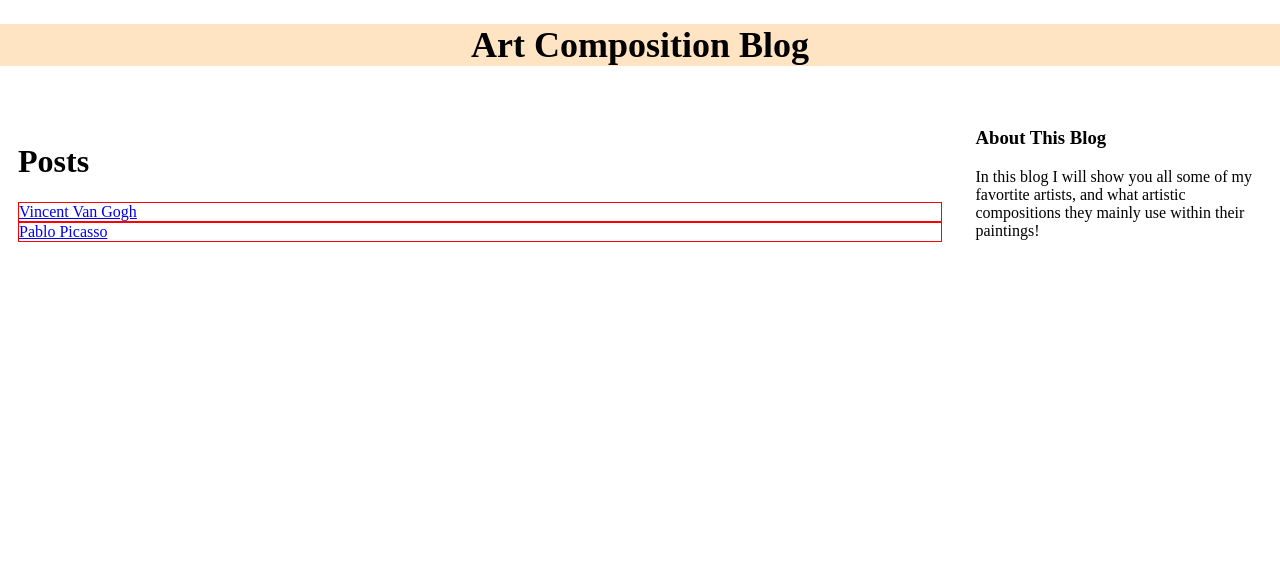
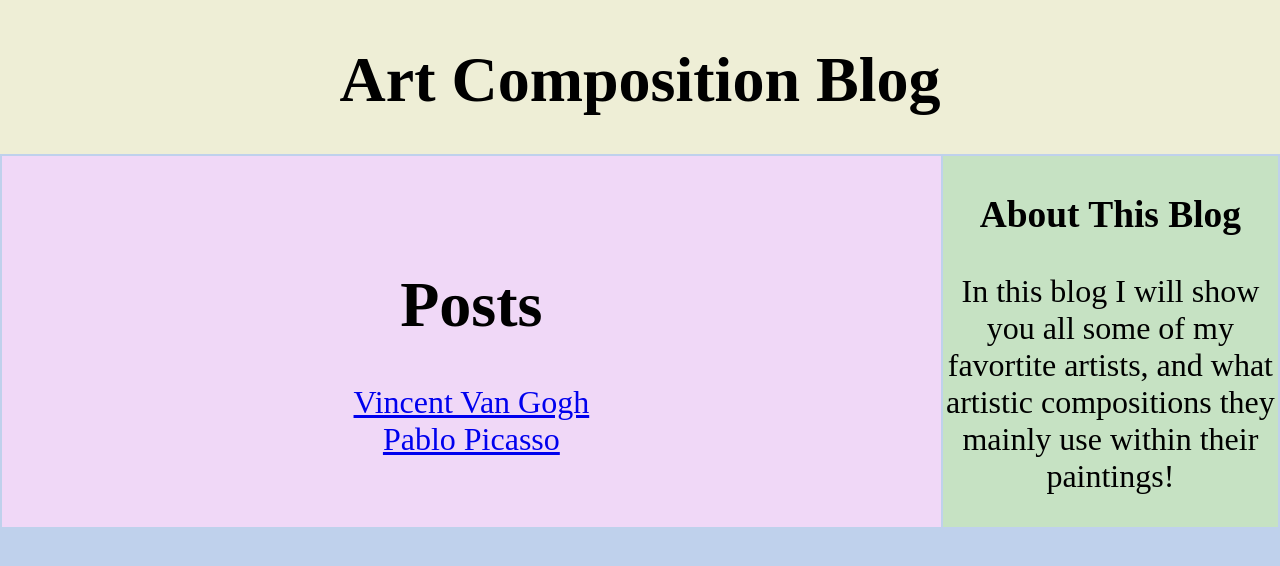
Before and after one commit to Isha8662/blogpost, a Flask app: page / in a window 1280 px wide. Shown: the top 566 px of the page. Run offline with Flask 3, Linux system fonts and the light colour scheme.

Commit message:
Fixed Padding Issue On Header

```diff
--- a/static/styles.css
+++ b/static/styles.css
@@ -10,19 +10,43 @@ html, body {
 }
 
 td {
-    padding: 1em;
+    padding: 0;
 }
 
 .head {
-    background-color: bisque;
-    font-size: large;
+    background-color: rgb(238, 238, 214);
+    height: 10rem;
+    width: 100%;
+    font-size:2rem;
     text-align: center;
+    vertical-align: center;
+    padding-top: 3.5rem;
+    margin-top: -0.5%;
 }
 
+.about {
+    background-color: rgb(198, 226, 195);
+    height: 74px;
+    width: 25%;
+    font-size:2rem;
+    text-align: center;
+    vertical-align: right;
+    border-left: 5%;
+}
 .content {
     width: 75%;
+    background-color: rgb(240, 216, 247);
+    height: 9 rem;
+    width:70%;
+    font-size:2rem;
+    text-align: center;
+    vertical-align: left;
 }
 
 .post {
-    border: 1px solid #f00;
+    border: 0px;
 }
+
+img {
+    vertical-align: top;
+}
--- a/templates/index.html
+++ b/templates/index.html
@@ -5,9 +5,9 @@
         <title>Isha's Art Composition Blog</title>
 
     </head>
-    <body>
+    <body style="background-color: rgb(191, 209, 236);">
         <div class="head">
-            <h1>Art Composition Blog</h1>
+            <h1 style="margin:-0.5%;">Art Composition Blog</h1>
         </div>
         <table>
             <tr>
@@ -27,5 +27,11 @@
                 </td>
             </tr>
         </table>
+        <style>
+body {
+    font-family: 'Times New Roman', Times, serif;
+    font-size:xx-large
+}
+</style>
     </body>
 </html>
```
Also changed, not shown: posts/Pablo Picasso/content.txt (+5 -4 lines), templates/page.html (+8 -2 lines), static/pics/Pablo Picasso 1.png (added), static/pics/Pablo Picasso.png (added), static/pics/Vincent Van Gogh 1.png (added).
